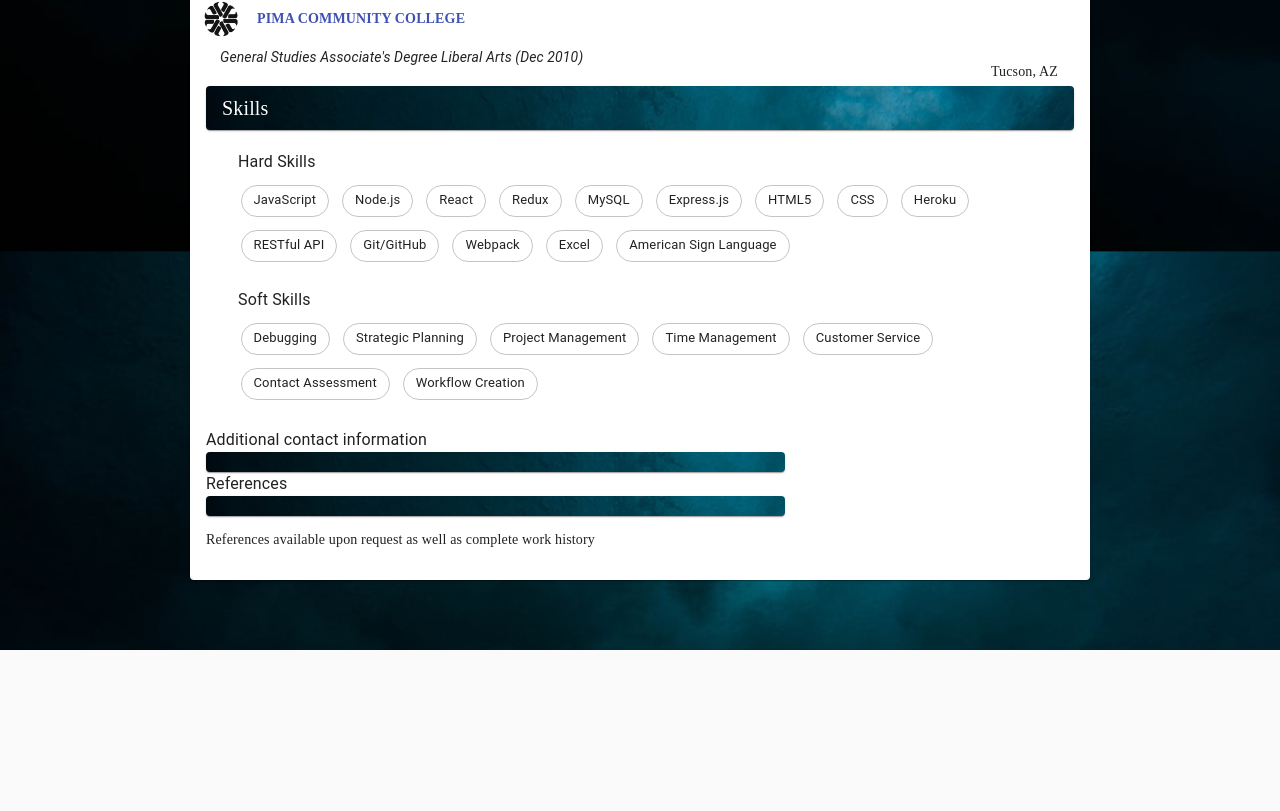
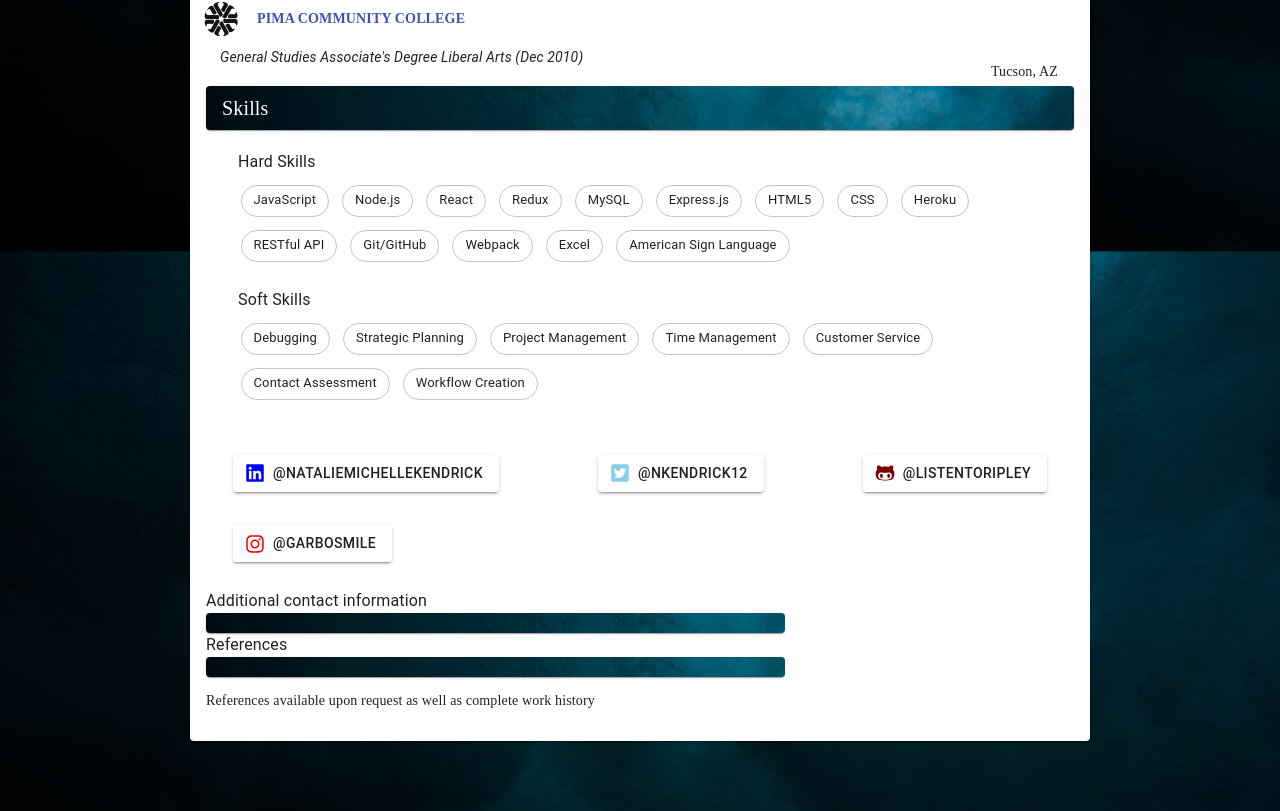
Before and after one commit to listenToRipley/nataliekendrick, a React (Create React App) app: page /resume in a window 1280 px wide. Shown: the part 1668-2479 px from the top of the page. Before the commit the page ends 2318 px from the top, so only its background shows below. Built offline with nearby package versions, Linux system fonts and the light colour scheme.

Commit message:
import looks good

```diff
--- a/src/Components/Resume.js
+++ b/src/Components/Resume.js
@@ -24,6 +24,8 @@ import ResumeEdu from './ResumeEdu';
 import ResumeSkills from './ResumeSkills';
 import ResumeMission from './ResumeMission';
 import ResumeExp from './ResumeExp';
+import ResumeContacts from './ResumeContacts';
+import ResumeContact from './ResumeContacts';
 
 const useStyles = makeStyles((theme) => ({
   resume: {
@@ -145,6 +147,7 @@ const Resume = () => {
       <ResumeExp/>
       <ResumeEdu/>
       <ResumeSkills/>
+      <ResumeContact/>
         <Grid
         container
         direction="row"
--- a/src/Components/ResumeContacts.js
+++ b/src/Components/ResumeContacts.js
@@ -17,6 +17,7 @@ import { FaGithubAlt } from "@react-icons/all-files/fa/FaGithubAlt";
 import { FaLinkedin } from "@react-icons/all-files/fa/FaLinkedin";
 import { FaTwitterSquare } from "@react-icons/all-files/fa/FaTwitterSquare";
 import { FaInstagram} from "@react-icons/all-files/fa/FaInstagram";
+import backdrop from './projectImgs/backdrop.jpeg';
 
 const useStyles = makeStyles((theme) => ({
   sectionTitle: {
```
